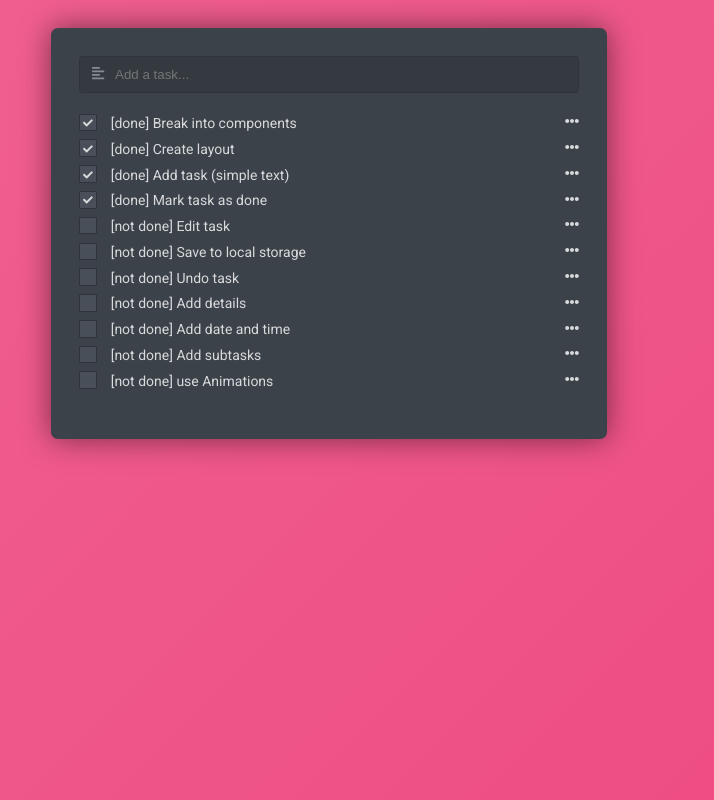
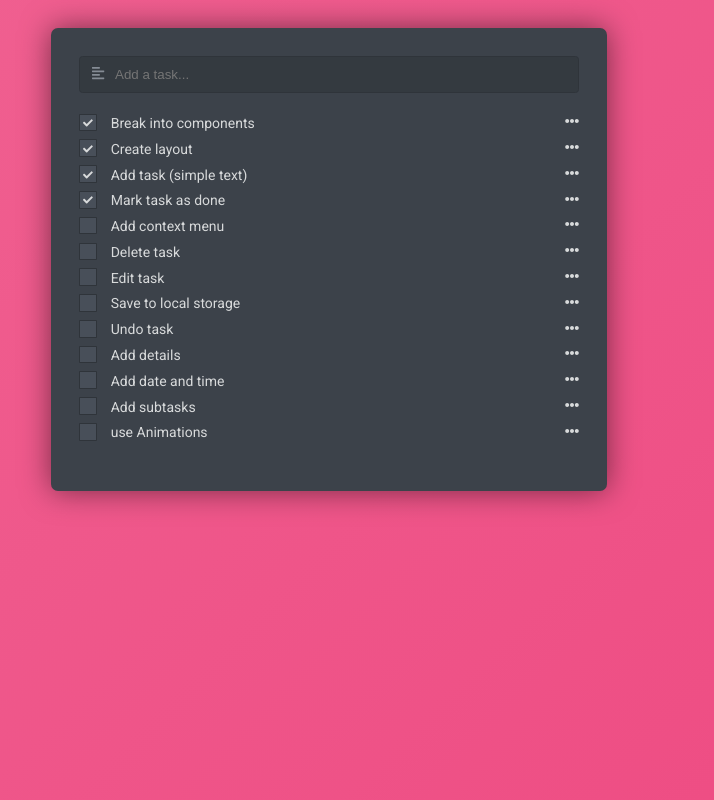
Before and after one commit to SplinterDev/tobedone, a React (Create React App) app: page / in a window 1280 px wide. Shown: the whole page, without its empty margins (311-1025 px from the left). Built offline with nearby package versions, Linux system fonts and the light colour scheme.

Commit message:
Clean up

```diff
--- a/src/components/TaskItem/TaskItem.tsx
+++ b/src/components/TaskItem/TaskItem.tsx
@@ -25,9 +25,7 @@ const TaskItem = ({ task }: Props): JSX.Element => {
       <div className="checkbox">
         <TdCheck checked={task.done} onClick={handleClick} />
       </div>
-      <div className="content">
-        [{task.done ? 'done' : 'not done'}] {task.description}
-      </div>
+      <div className="content">{task.description}</div>
       <div className="menu">
         <Icon className="icon" icon={faEllipsisH} />
       </div>
--- a/src/data.ts
+++ b/src/data.ts
@@ -21,6 +21,16 @@ export const staticTasks: TaskType[] = [
     id: uuidv4(),
     description: 'Mark task as done',
     done: true,
+  },
+  {
+    id: uuidv4(),
+    description: 'Add context menu',
+    done: false,
+  },
+  {
+    id: uuidv4(),
+    description: 'Delete task',
+    done: false,
   },
   {
     id: uuidv4(),
```
